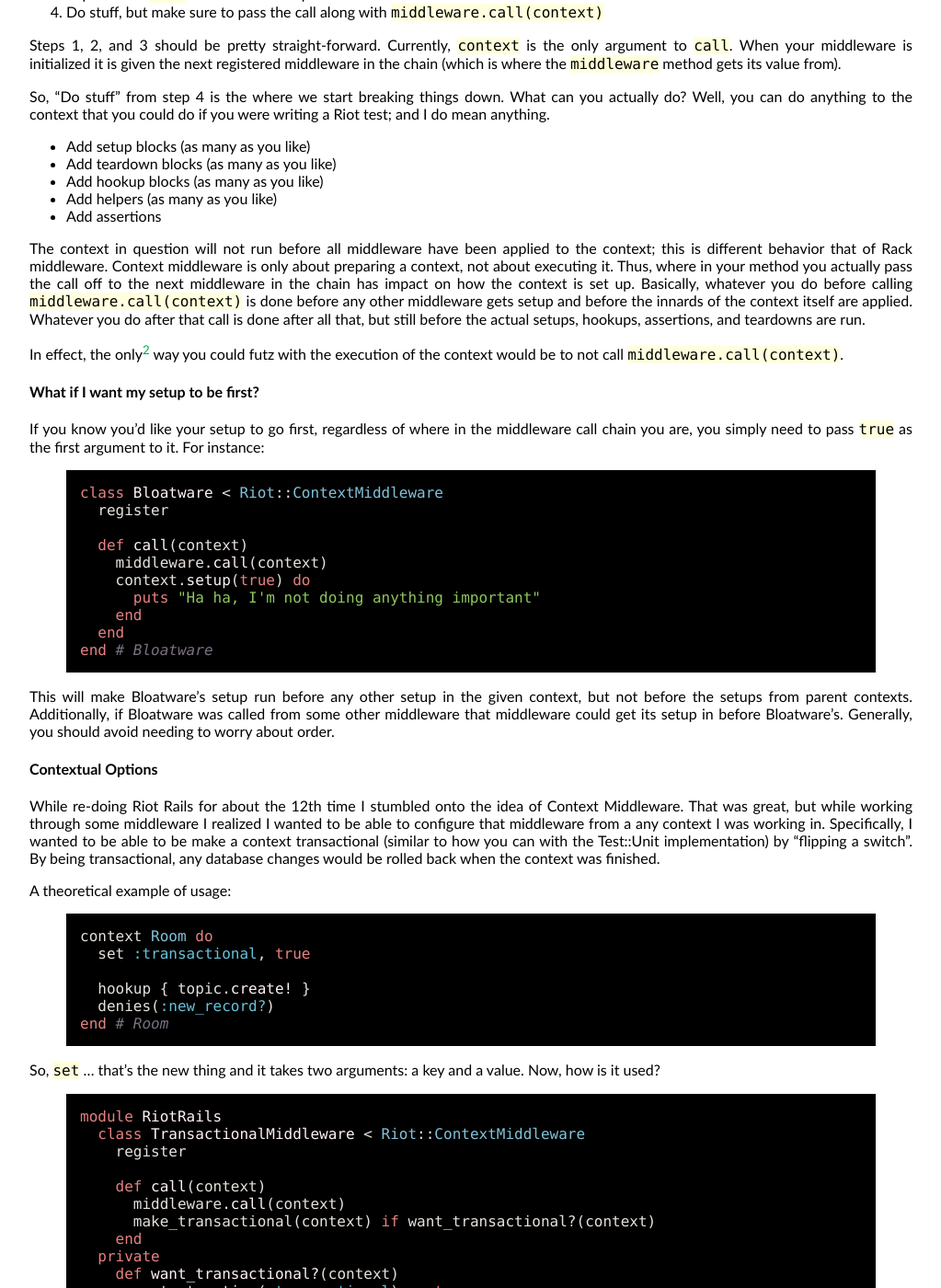
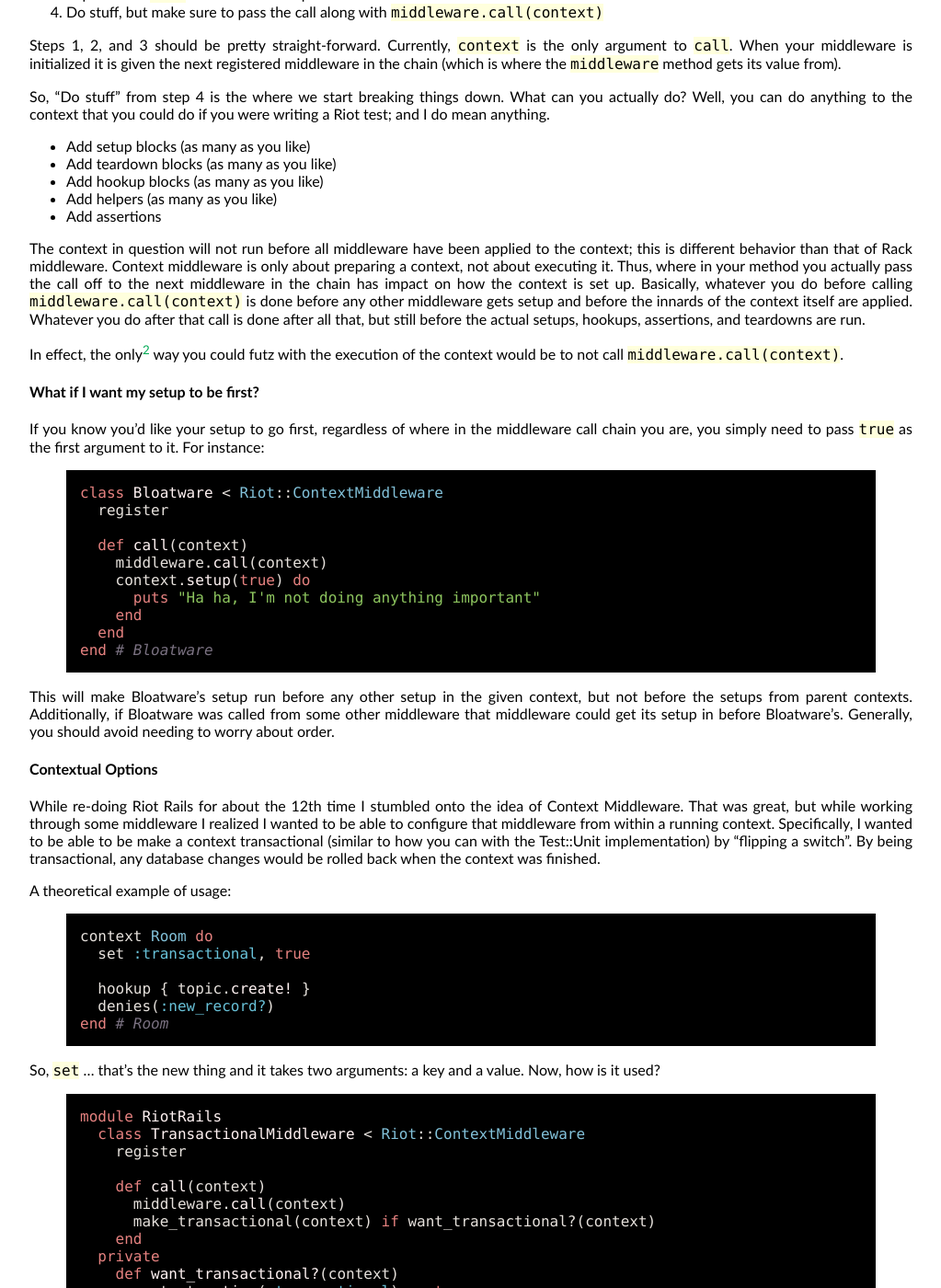
Before and after one commit to thumblemonks/riot, a Jekyll site: the page built from hacking.md, in a window 1280 px wide and 1400 px high, scrolled down 5156 px. Shown: the whole window at 92% size, without its empty margins (128-1151 px from the left). Built offline with Jekyll 4.4.1, drawn with Linux system fonts in a browser that asks for light colours; Markdown is read by kramdown in place of the engine named in the settings; some of the changed text lies outside the part shown.

Commit message:
[typos] round 1

```diff
--- a/hacking.md
+++ b/hacking.md
@@ -218,7 +218,7 @@ So, "Do stuff" from step 4 is the where we start breaking things down. What can
 * Add helpers (as many as you like)
 * Add assertions
 
-The context in question will not run before all middleware have been applied to the context; this is different behavior that of Rack middleware. Context middleware is only about preparing a context, not about executing it. Thus, where in your method you actually pass the call off to the next middleware in the chain has impact on how the context is set up. Basically, whatever you do before calling `middleware.call(context)` is done before any other middleware gets setup and before the innards of the context itself are applied. Whatever you do after that call is done after all that, but still before the actual setups, hookups, assertions, and teardowns are run.
+The context in question will not run before all middleware have been applied to the context; this is different behavior than that of Rack middleware. Context middleware is only about preparing a context, not about executing it. Thus, where in your method you actually pass the call off to the next middleware in the chain has impact on how the context is set up. Basically, whatever you do before calling `middleware.call(context)` is done before any other middleware gets setup and before the innards of the context itself are applied. Whatever you do after that call is done after all that, but still before the actual setups, hookups, assertions, and teardowns are run.
 
 In effect, the only[^please] way you could futz with the execution of the context would be to not call `middleware.call(context)`.
 
@@ -243,7 +243,7 @@ This will make Bloatware's setup run before any other setup in the given context
 
 #### Contextual Options {#context-options}
 
-While re-doing Riot Rails for about the 12th time I stumbled onto the idea of Context Middleware. That was great, but while working through some middleware I realized I wanted to be able to configure that middleware from a any context I was working in. Specifically, I wanted to be able to be make a context transactional (similar to how you can with the Test::Unit implementation) by "flipping a switch". By being transactional, any database changes would be rolled back when the context was finished.
+While re-doing Riot Rails for about the 12th time I stumbled onto the idea of Context Middleware. That was great, but while working through some middleware I realized I wanted to be able to configure that middleware from within a running context. Specifically, I wanted to be able to be make a context transactional (similar to how you can with the Test::Unit implementation) by "flipping a switch". By being transactional, any database changes would be rolled back when the context was finished.
 
 A theoretical example of usage:
 
```
Also changed, not shown: other parts of hacking.md (+4 -4 lines).
